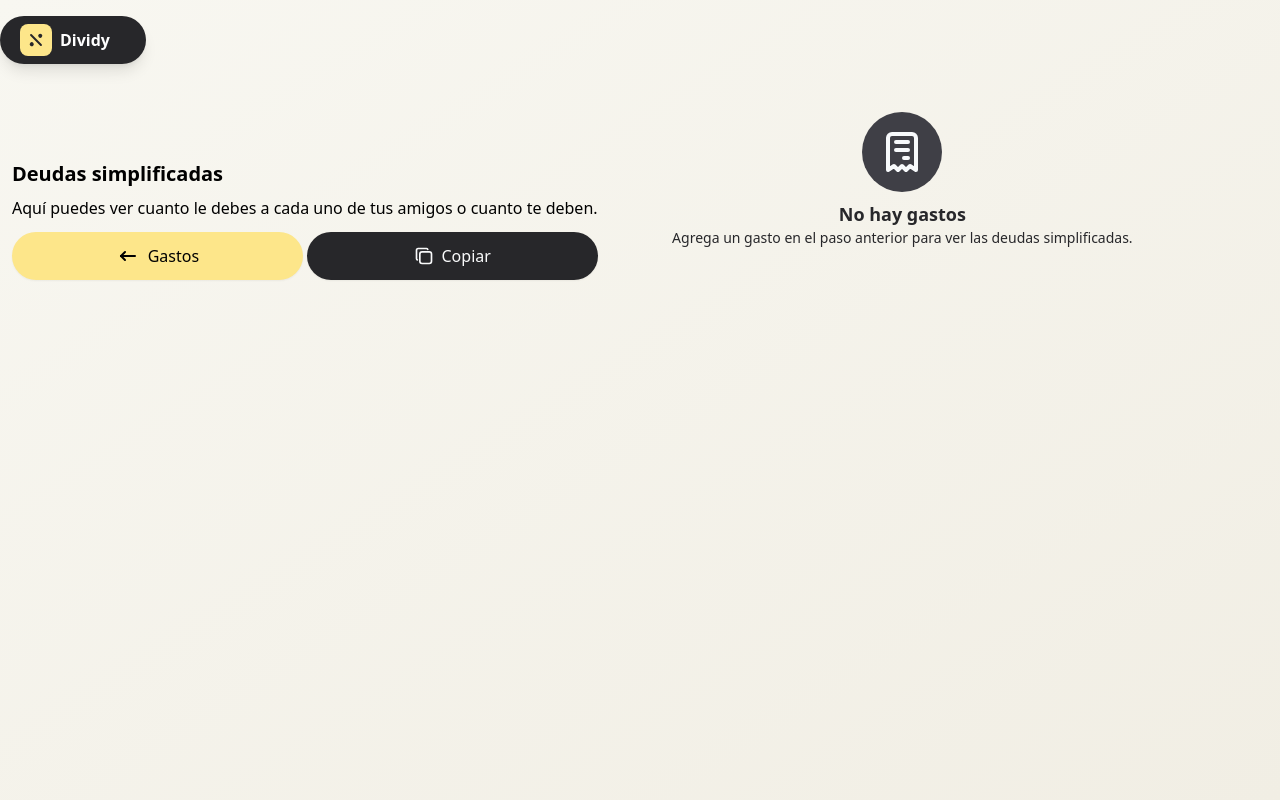
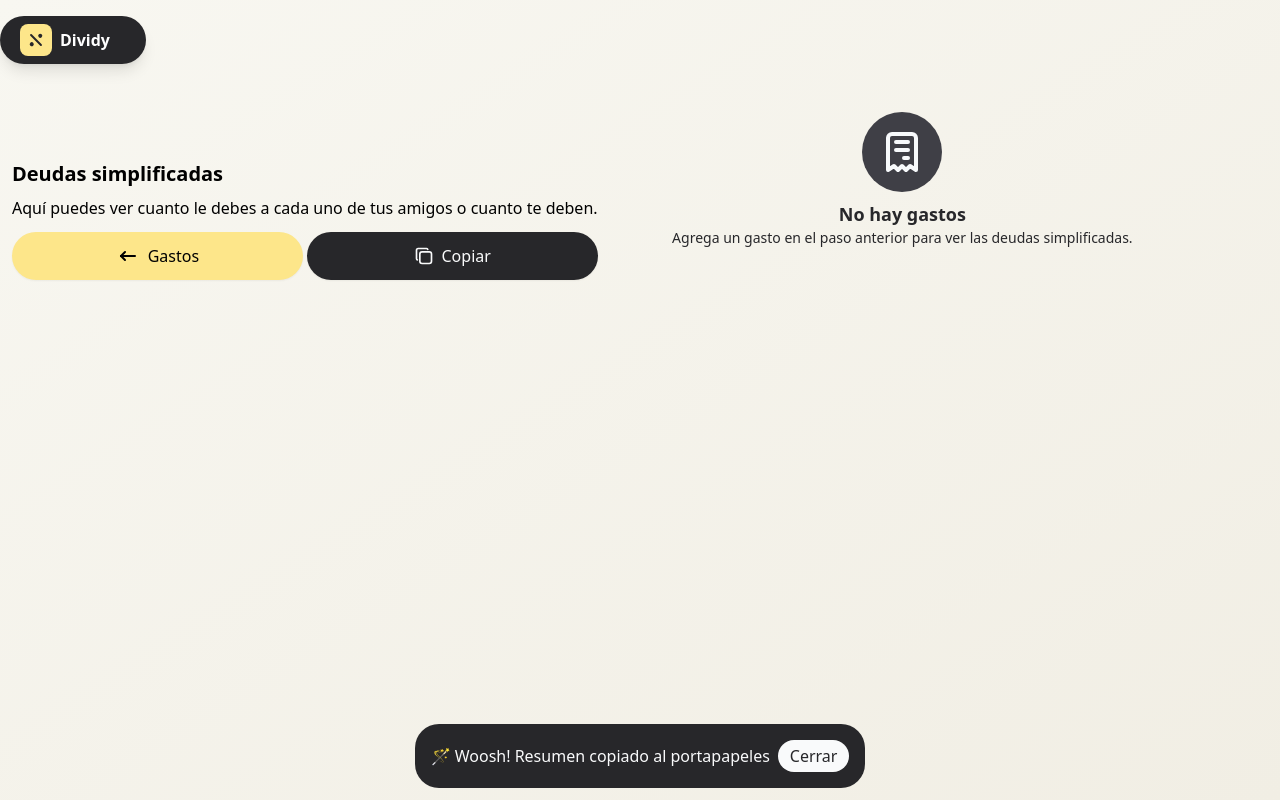
Before and after one commit to nicosmico/dividy-frontend, a React (Vite) app: page /split-bills/simplified-debts in a window 1280 px wide. Both pictures are taken after a click on the button "Copiar". Built offline with nearby package versions, Linux system fonts and the light colour scheme.

Commit message:
fix: Snackbar in desktop

```diff
--- a/src/pages/split-bills/total/SimplifiedDebts.tsx
+++ b/src/pages/split-bills/total/SimplifiedDebts.tsx
@@ -39,7 +39,7 @@ export function SimplifiedDebts() {
   const copyToClipboard = () => {
     const text = formatSplitBillSummary(bills, members, transactions);
     navigator.clipboard.writeText(text);
-    showMessage('Woosh! Resumen copiado al portapapeles 🪄');
+    showMessage('🪄 Woosh! Resumen copiado al portapapeles');
   };
 
   return (
--- a/src/shared/ui/snack-bar/SnackBarProvider.tsx
+++ b/src/shared/ui/snack-bar/SnackBarProvider.tsx
@@ -23,7 +23,7 @@ export function SnackBarProvider({ children }: { children: React.ReactNode }) {
     // Auto-remove after 5 seconds
     setTimeout(() => {
       setMessages((prev) => prev.filter((msg) => msg.id !== id));
-    }, 2000);
+    }, 3000);
   }, []);
 
   const handleClose = (id: string) => {
@@ -33,9 +33,9 @@ export function SnackBarProvider({ children }: { children: React.ReactNode }) {
   return (
     <SnackBarContext.Provider value={{ showMessage }}>
       {children}
-      <div className='sticky bottom-1 space-y-2 p-2'>
+      <div className='fixed bottom-1 w-full space-y-2 p-2'>
         {messages.map((msg) => (
-          <div key={msg.id} className='animate-slide-up'>
+          <div key={msg.id} className='mx-auto animate-slide-up md:max-w-fit'>
             <SnackBar
               message={msg.message}
               onClose={() => handleClose(msg.id)}
```
